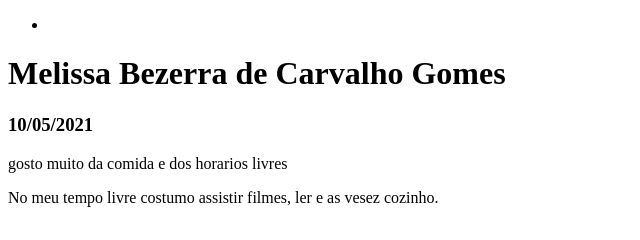
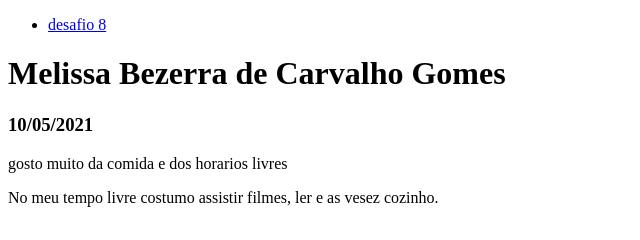
Before and after one commit to Melissabezerra/MelissaBezerra-, a plain HTML site: page index.html in a window 1280 px wide. Shown: the full height of the page, 0-640 px from the left. Drawn offline with Linux system fonts and the light colour scheme.

Commit message:
Update index.html

```diff
--- a/index.html
+++ b/index.html
@@ -8,7 +8,7 @@ contente="width=device-width, initialscale=1">
 </head>
 <body>
  <ul>
-<li><a href="index_melissa.html"> </a></li>
+<li><a href="index_melissa.html">desafio 8 </a></li>
 </ul>
 <h1>
 Melissa Bezerra de Carvalho Gomes
```
